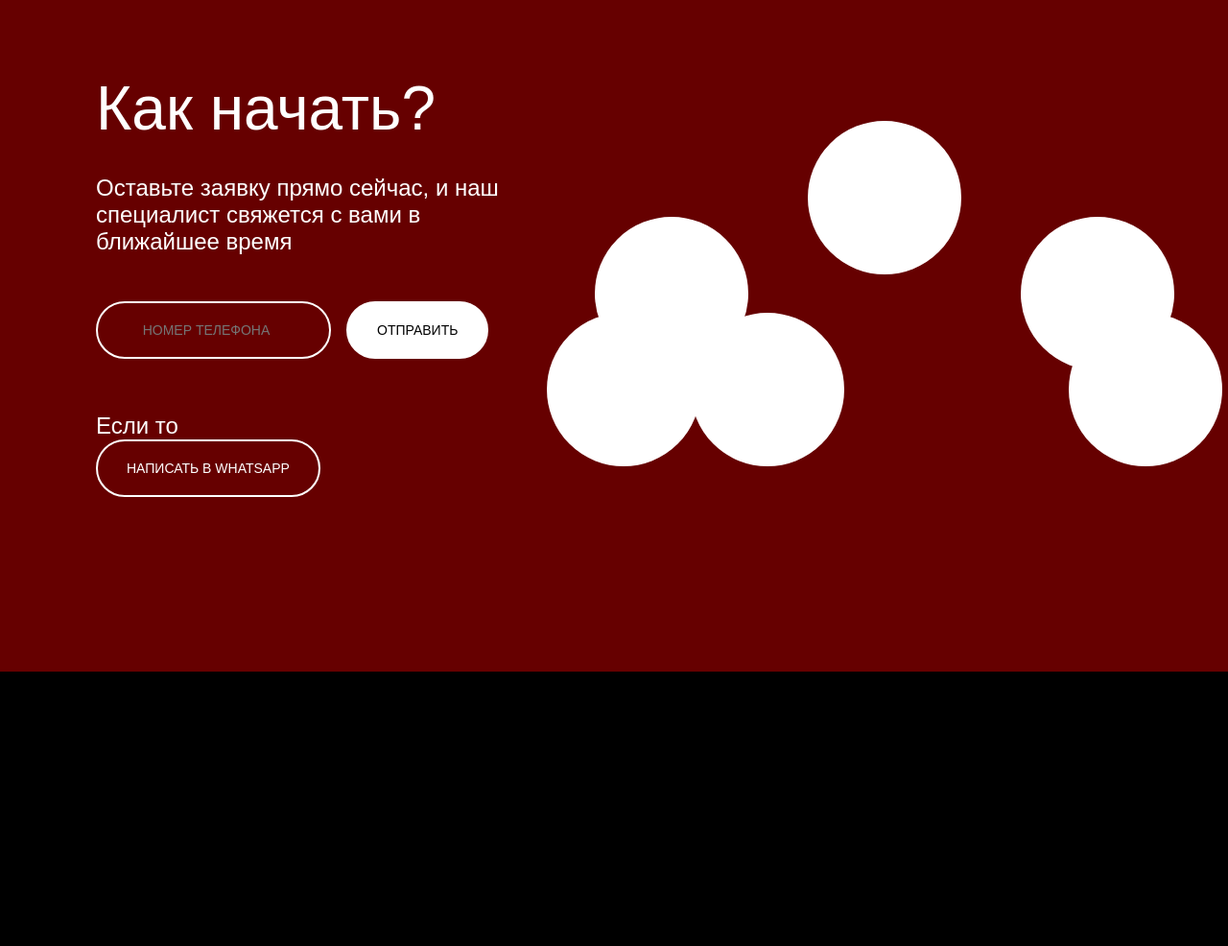
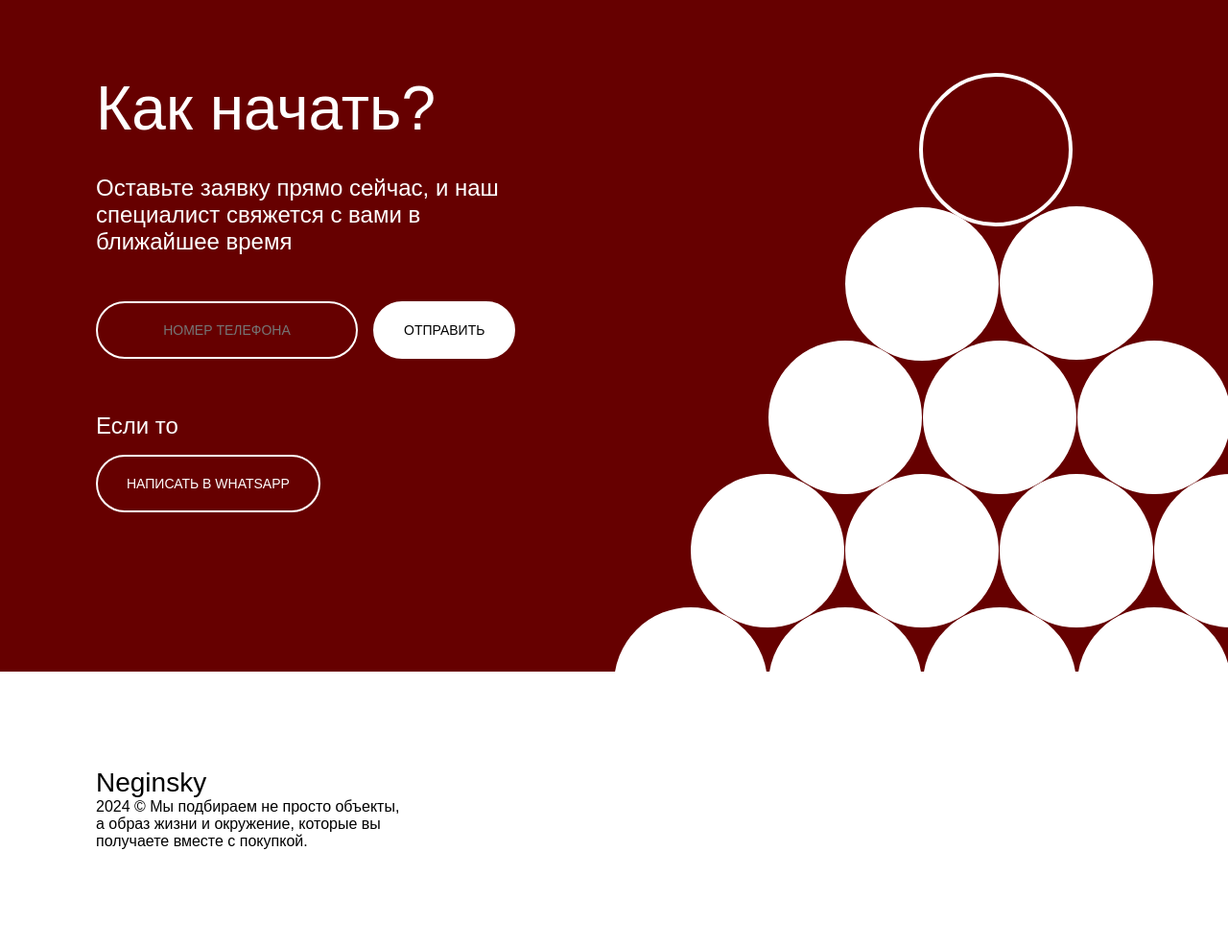
Before and after one commit to olejkee/yemgh, a website built with webpack: page index.html in a window 1280 px wide. Shown: the part 5020-6006 px from the top of the page at 96% size. Before the commit the page ends 5720 px from the top, so only its background shows below. Built offline with nearby package versions, Linux system fonts and the light colour scheme.

Commit message:
one_more_updt

```diff
--- a/gulp/version.json
+++ b/gulp/version.json
@@ -1,3 +1,3 @@
 {
-    "main": "20250429223604"
+    "main": "20250513145233"
 }
--- a/index.html
+++ b/index.html
@@ -350,7 +350,7 @@
           </div>
           <div class="cta__contacts">
             <form class="cta__btns_container buttons">
-              <input type="number" placeholder="Номер телефона" class="cta__btn btn btn-secondary"></input>
+              <input type="tel" placeholder="Номер телефона" class="cta__input btn btn-secondary"></input>
               <button type="submit" class="cta__btn btn btn-primary">Отправить</button>
             </form>
             <form class="cta__whatsapp">
@@ -368,8 +368,26 @@
           <div class="cta__circle"></div>
           <div class="cta__circle"></div>
           <div class="cta__circle"></div>
+          <div class="cta__circle"></div>
+          <div class="cta__circle"></div>
+          <div class="cta__circle"></div>
+          <div class="cta__circle"></div>
+          <div class="cta__circle"></div>
+          <div class="cta__circle"></div>
+          <div class="cta__circle"></div>
+          <div class="cta__circle"></div>
+          <div class="cta__circle"></div>
         </div>
       </div>
+    </section>
+    <section class="footer container">
+      <div class="footer__desc_container">
+        <h4 class="footer__h4 title_h4">Neginsky</h4>
+        <p class="footer__txt">2024 © Мы подбираем не просто объекты, <br>
+          а образ жизни и окружение, которые вы <br>
+          получаете вместе с покупкой.</p>
+      </div>
+      <div class="footer__contacts_container"></div>
     </section>
 
   </main>
--- a/src/scss/components/_title.scss
+++ b/src/scss/components/_title.scss
@@ -5,6 +5,11 @@
 .title_h3 {
     font-size: var(--font-size-h3);
     font-weight: normal;
+}
+
+.title_h4 {
+    font-size: var(--font-size-h4);
+    font-weight: 500;
 }
 
 .title_h5 {
--- a/src/scss/layout/_site-cta.scss
+++ b/src/scss/layout/_site-cta.scss
@@ -6,6 +6,7 @@
 
     &__content {
         display: flex;
+        justify-content: space-between;
     }
 
     &__title_container {
@@ -20,10 +21,19 @@
         margin-bottom: 3.5rem;
     }
 
+    &__input {
+        width: 273px;
+    }
+
+    &__whatsapp_title {
+        margin-bottom: 1rem;
+    }
+
     &__pyramid {
         position: relative;
         width: 804px; /* Ширина контейнера */
         height: 624px; /* Высота контейнера */
+        overflow: hidden;
     }
 
     &__circle {
@@ -32,37 +42,83 @@
         height: 160px;
         border-radius: 50%; /* Делаем круглым */
         background-color: white; /* Цвет круга */
-        border: 2px solid white; /* Обводка белого цвета */
+        border: 4px solid white; /* Обводка белого цвета */
     }
 
     &__top_circle {
-        top: 50px; /* Расположение сверху */
+        // top: 50px; /* Расположение сверху */
         left: 50%;
+        background-color: transparent;
         transform: translateX(-50%); /* Центрирование по горизонтали */
     }
 
     &__circle:nth-child(2) {
-        top: 150px;
-        left: 100px;
+        top: 140px;
+        left: 245px;
     }
 
     &__circle:nth-child(3) {
-        top: 150px;
-        right: 100px;
+        top: 139px;
+        right: 238px;
     }
 
     &__circle:nth-child(4) {
-        top: 250px;
-        left: 50px;
+        top: 279px;
+        left: 165px;
     }
 
     &__circle:nth-child(5) {
-        top: 250px;
-        left: 200px;
+        top: 279px;
+        left: 326px;
     }
 
     &__circle:nth-child(6) {
-        top: 250px;
-        right: 50px;
+        top: 279px;
+        right: 157px;
+    }
+
+    &__circle:nth-child(7) {
+        top: 418px;
+        left: 84px;
+    }
+
+    &__circle:nth-child(8) {
+        top: 418px;
+        left: 245px;
+    }
+
+    &__circle:nth-child(9) {
+        top: 418px;
+        right: 238px;
+    }
+
+    &__circle:nth-child(10) {
+        top: 418px;
+        right: 77px;
+    }
+
+    &__circle:nth-child(11) {
+        bottom: -93px;
+        left: 4px;
+    }
+
+    &__circle:nth-child(12) {
+        bottom: -93px;
+        left: 165px;
+    }
+
+    &__circle:nth-child(13) {
+        bottom: -93px;
+        left: 326px;
+    }
+
+    &__circle:nth-child(14) {
+        bottom: -93px;
+        right: 157px;
+    }
+
+    &__circle:nth-child(15) {
+        bottom: -93px;
+        right: -3px;
     }
 }
--- a/src/scss/layout/_site-footer.scss
+++ b/src/scss/layout/_site-footer.scss
@@ -0,0 +1,4 @@
+.footer {
+    background-color: var(--color-light);
+    padding: var(--main-padding);
+}
```
Also changed, not shown: dist/css/style.min.css.
